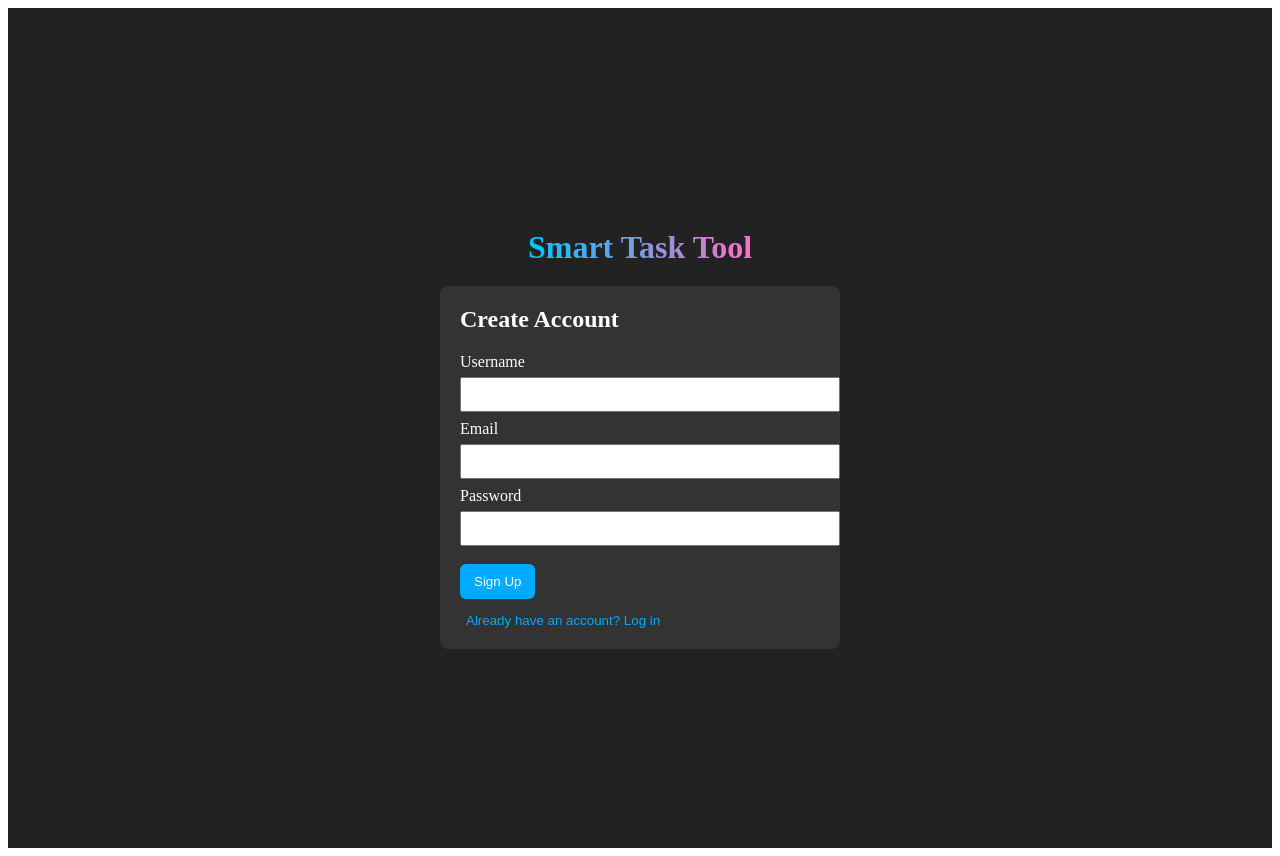
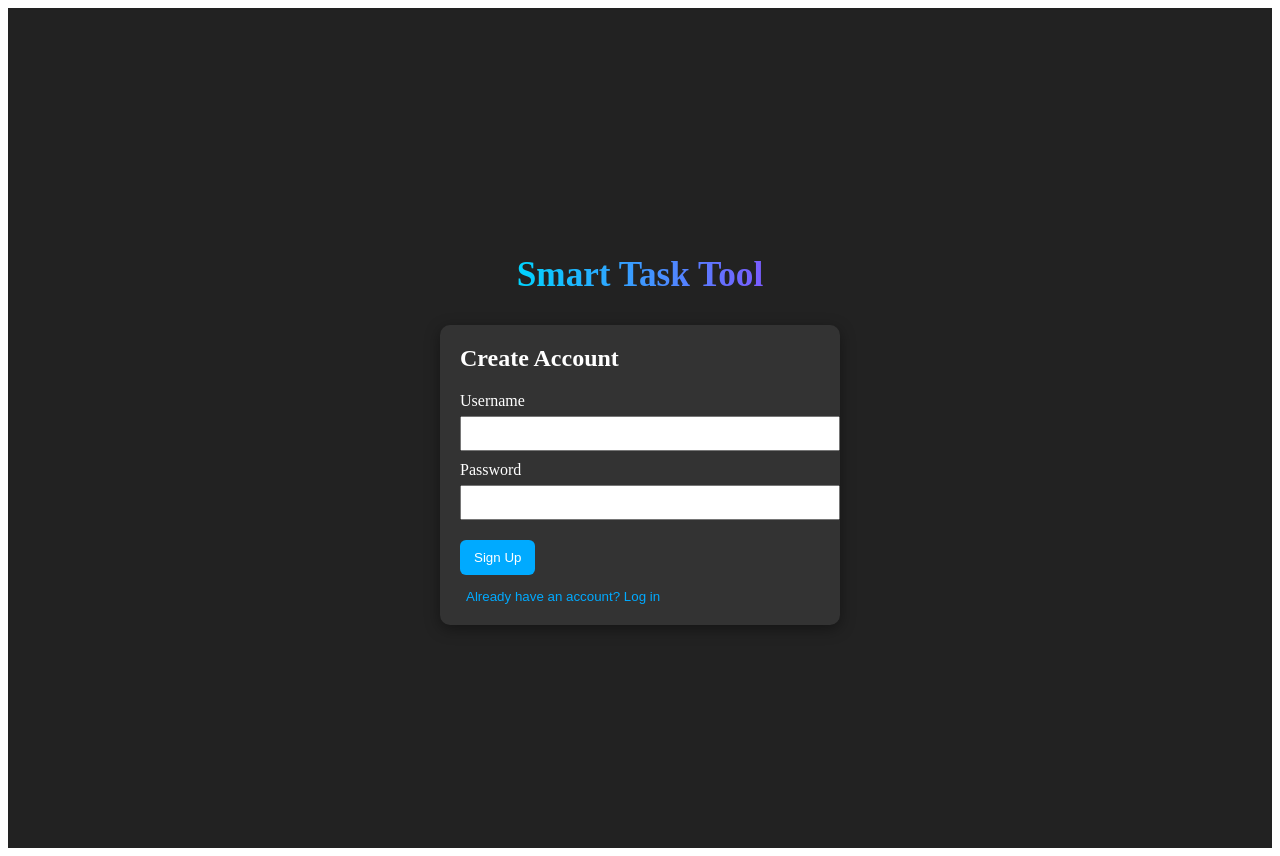
Before and after one commit to SariyaE/SmartTaskCollaboration, a React (Vite) app: page /signup in a window 1280 px wide. Built offline with nearby package versions, Linux system fonts and the light colour scheme.

Commit message:
Update Signup.jsx

```diff
--- a/src/Signup.jsx
+++ b/src/Signup.jsx
@@ -1,37 +1,31 @@
 // Signup.jsx
 import React, { useState } from "react";
 import { useNavigate } from "react-router-dom";
-import { toast, ToastContainer } from "react-toastify";
 
-export default function Signup({ setUser }) {
+export default function Signup() {
   const [username, setUsername] = useState("");
-  const [email, setEmail] = useState("");
   const [password, setPassword] = useState("");
   const navigate = useNavigate();
 
   const handleSignup = (e) => {
     e.preventDefault();
 
-    if (!username.trim() || !email.trim() || !password.trim()) {
-      toast.error("All fields are required");
+    const usersRaw = localStorage.getItem("users");
+    const users = usersRaw ? JSON.parse(usersRaw) : [];
+
+    const usernameTaken = users.some((u) => u.username === username);
+
+    if (usernameTaken) {
+      alert("Username already exists. Try another one.");
       return;
     }
 
-    const usersRaw = localStorage.getItem("users");
-    const users = usersRaw ? JSON.parse(usersRaw) : [];
-
-    if (users.some((u) => u.username === username)) {
-      toast.error("Username already exists");
-      return;
-    }
-
-    const newUser = { username, email, password };
+    const newUser = { username, password };
     users.push(newUser);
     localStorage.setItem("users", JSON.stringify(users));
 
-    setUser({ username, email, role: "member" });
-    toast.success("Account created successfully!");
-    navigate("/projects");
+    alert("Account created successfully!");
+    navigate("/");
   };
 
   return (
@@ -47,14 +41,12 @@ export default function Signup({ setUser }) {
         padding: 20,
       }}
     >
-      <ToastContainer position="top-right" autoClose={2500} />
-
-      {/* 🌈 TITLE ABOVE THE BOX */}
+      {/* TITLE ABOVE THE BOX */}
       <h1
         style={{
-          marginBottom: 20,
-          fontSize: "2rem",
-          background: "linear-gradient(90deg, #00c6ff, #ff6ec4)",
+          marginBottom: 30,
+          fontSize: "2.2rem",
+          background: "linear-gradient(to right, #00d4ff, #7a5cff)",
           WebkitBackgroundClip: "text",
           color: "transparent",
           fontWeight: "bold",
@@ -63,43 +55,45 @@ export default function Signup({ setUser }) {
         Smart Task Tool
       </h1>
 
+      {/* SIGNUP BOX */}
       <form
         onSubmit={handleSignup}
         style={{
           width: 360,
           background: "#333",
           padding: 20,
-          borderRadius: 8,
+          borderRadius: 10,
+          boxShadow: "0px 4px 15px rgba(0,0,0,0.4)",
         }}
       >
         <h2 style={{ marginTop: 0 }}>Create Account</h2>
 
-        <label style={{ display: "block", marginBottom: 8 }}>
+        <label>
           Username
           <input
             value={username}
             onChange={(e) => setUsername(e.target.value)}
-            style={{ width: "100%", padding: 8, marginTop: 6 }}
+            style={{
+              width: "100%",
+              padding: 8,
+              marginTop: 6,
+              marginBottom: 10,
+            }}
           />
         </label>
 
-        <label style={{ display: "block", marginBottom: 8 }}>
-          Email
-          <input
-            type="email"
-            value={email}
-            onChange={(e) => setEmail(e.target.value)}
-            style={{ width: "100%", padding: 8, marginTop: 6 }}
-          />
-        </label>
-
-        <label style={{ display: "block", marginBottom: 8 }}>
+        <label>
           Password
           <input
             type="password"
             value={password}
             onChange={(e) => setPassword(e.target.value)}
-            style={{ width: "100%", padding: 8, marginTop: 6 }}
+            style={{
+              width: "100%",
+              padding: 8,
+              marginTop: 6,
+              marginBottom: 10,
+            }}
           />
         </label>
 
```
